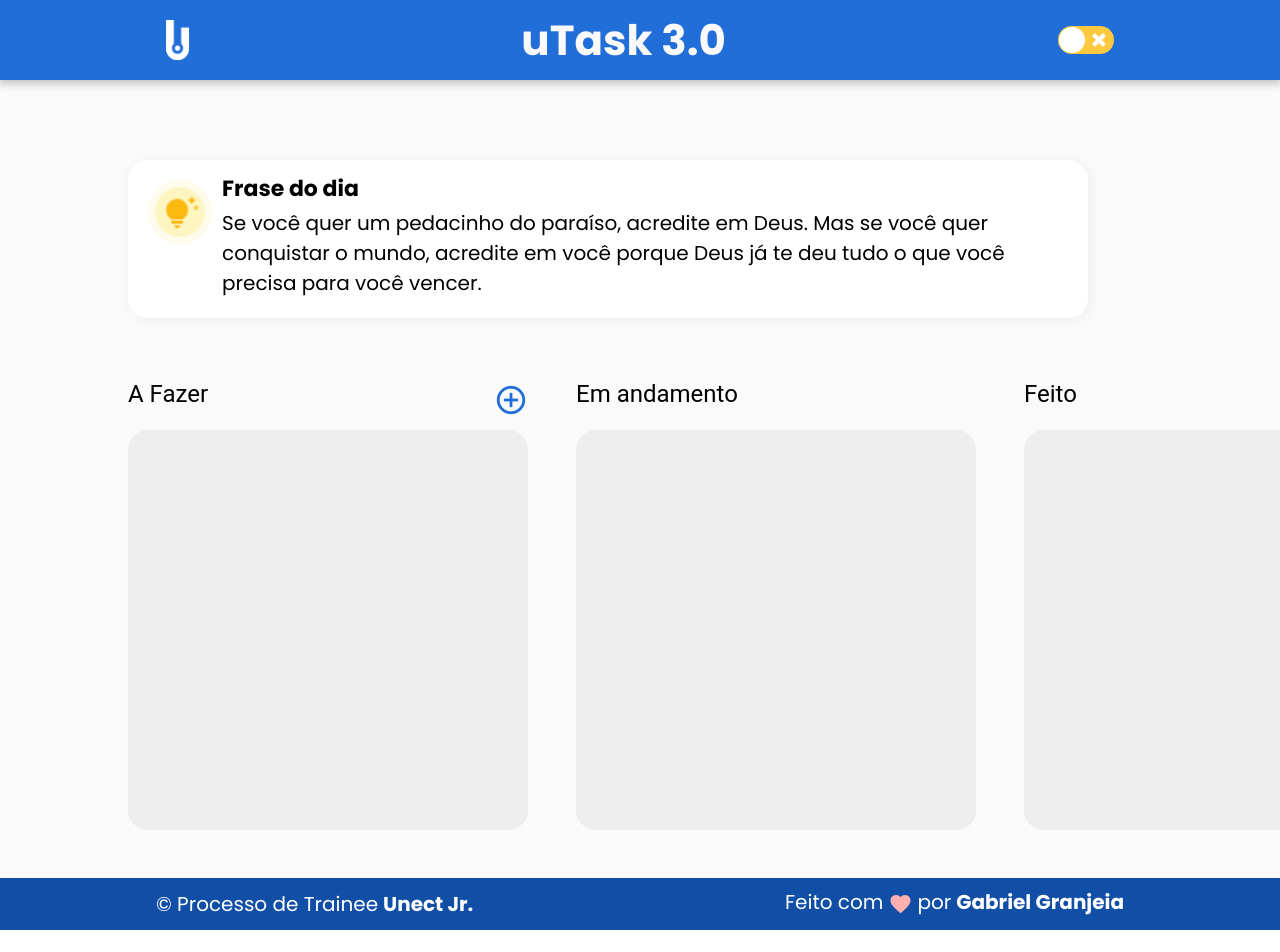
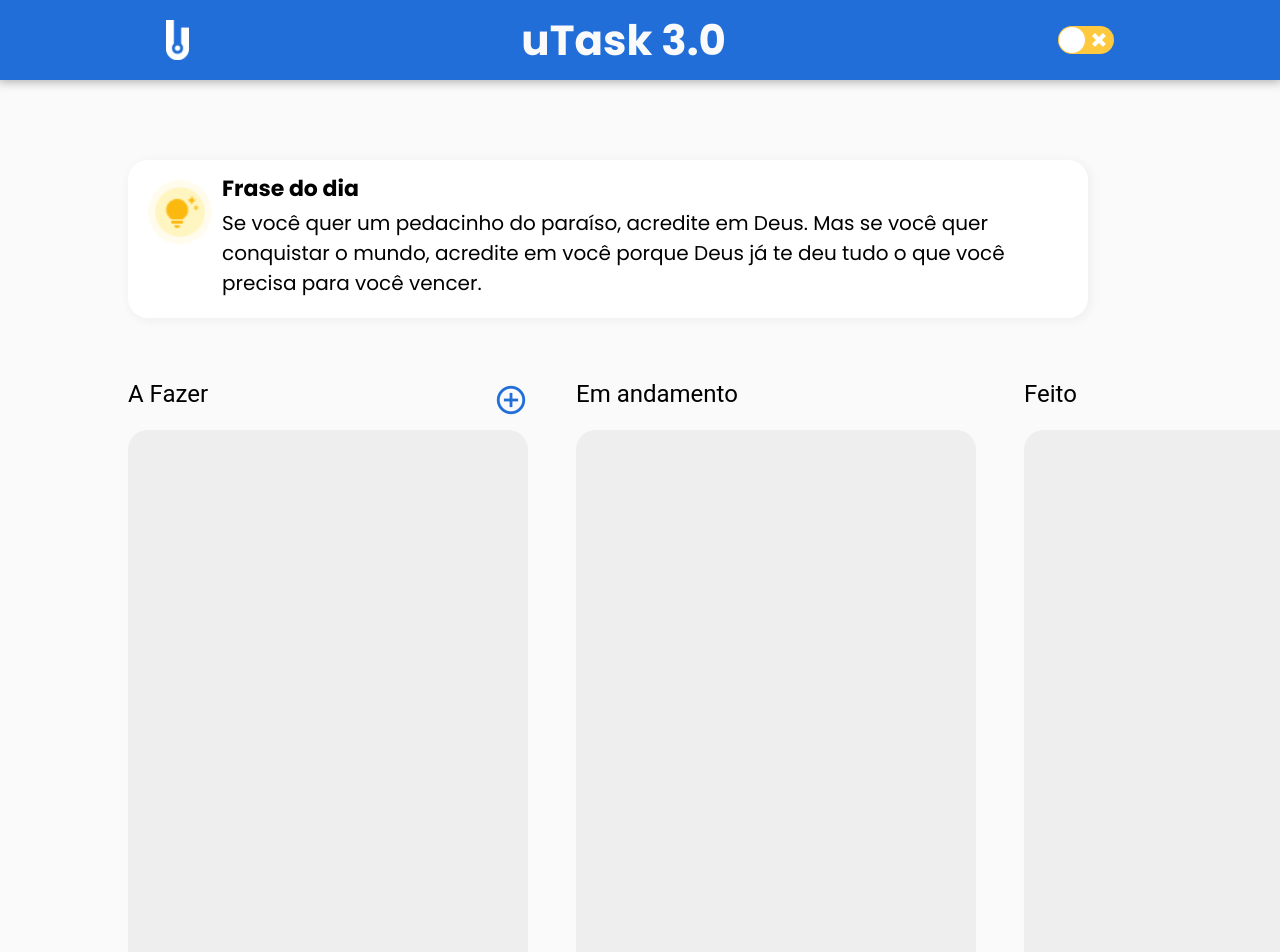
Before and after one commit to Gabriel-16n5/uTask-Trainee, a React (Vite) app: page /home in a window 1280 px wide. Shown: the top 952 px of the page. Before the commit the page ends 930 px from the top, so only its background shows below. Built offline with nearby package versions, Linux system fonts and the light colour scheme.

Commit message:
feat: board cards overflow to a scroll

```diff
--- a/src/components/KanbanContainer.jsx
+++ b/src/components/KanbanContainer.jsx
@@ -241,13 +241,13 @@ const Column = styled.div`
   display: flex;
   flex-direction: column;
   min-width: 400px;
-  width: 400px;
-  min-height: 400px;
+  height: 600px;
   background-color: #eeeeee;
-  gap: 0px;
   border-radius: 20px 20px 20px 20px;
-  opacity: 0px;
   align-items: center;
+  padding-bottom: .3rem;
+  overflow-y: auto;
+  max-height: 600px;
 `;
 
 const ColumnTitle = styled.h2`
```
